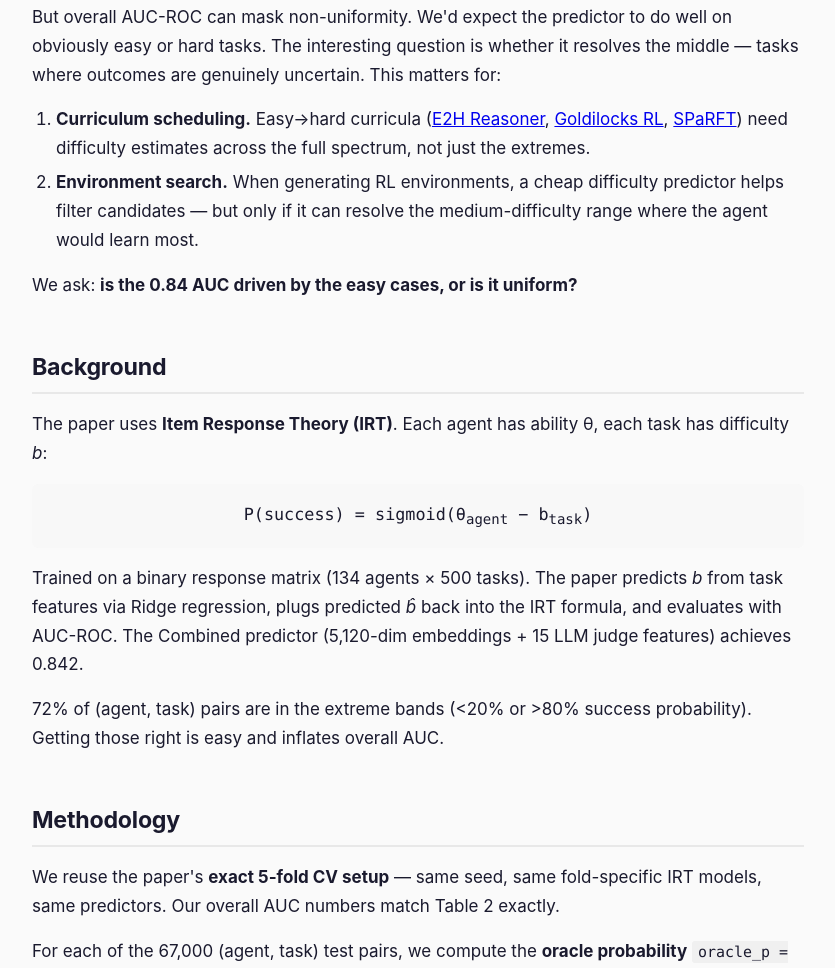
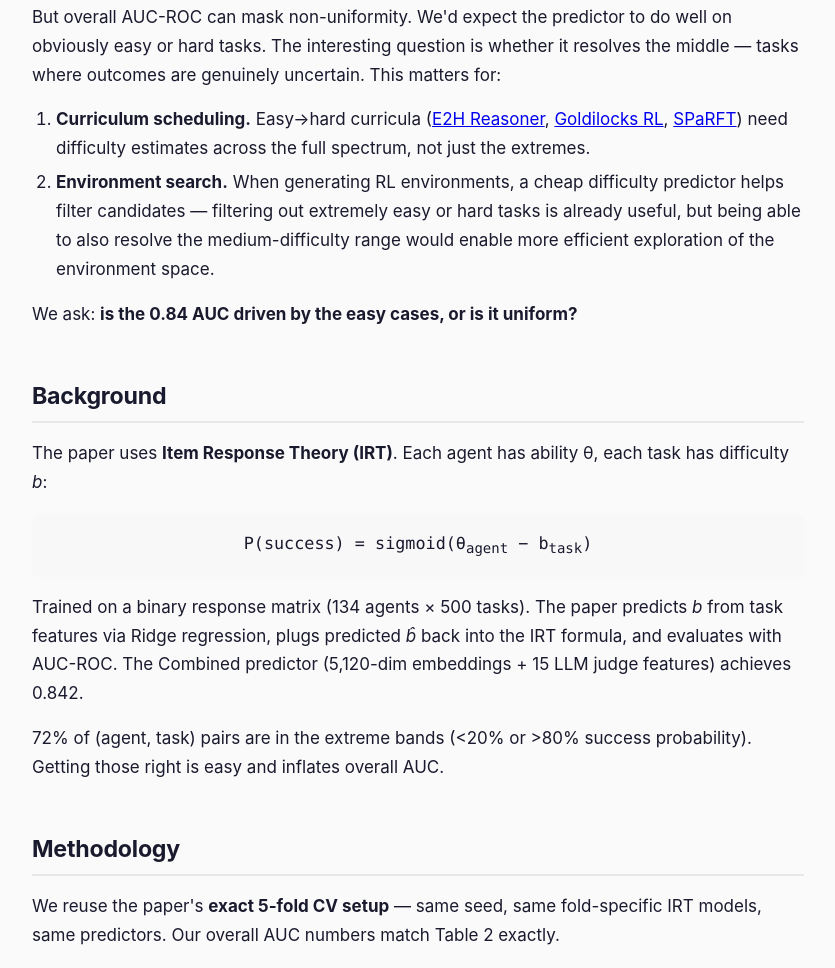
Before and after one commit to Sujai1/agent-psychology, a plain HTML site: page docs/index.html in a window 1280 px wide. Shown: the part 749-1717 px from the top of the page, without its empty margins (222-1057 px from the left). Drawn offline with Linux system fonts and the light colour scheme.

Commit message:
Fix environment search framing: filtering extremes is also useful
Co-Authored-By: Claude Opus 4.6 (1M context) <noreply@anthropic.com>

```diff
--- a/docs/index.html
+++ b/docs/index.html
@@ -45,7 +45,7 @@
 
 <ol>
   <li><strong>Curriculum scheduling.</strong> Easy&rarr;hard curricula (<a href="https://arxiv.org/abs/2506.06632">E2H Reasoner</a>, <a href="https://arxiv.org/html/2602.14868">Goldilocks RL</a>, <a href="https://arxiv.org/abs/2508.05015">SPaRFT</a>) need difficulty estimates across the full spectrum, not just the extremes.</li>
-  <li><strong>Environment search.</strong> When generating RL environments, a cheap difficulty predictor helps filter candidates &mdash; but only if it can resolve the medium-difficulty range where the agent would learn most.</li>
+  <li><strong>Environment search.</strong> When generating RL environments, a cheap difficulty predictor helps filter candidates &mdash; filtering out extremely easy or hard tasks is already useful, but being able to also resolve the medium-difficulty range would enable more efficient exploration of the environment space.</li>
 </ol>
 
 <p>We ask: <strong>is the 0.84 AUC driven by the easy cases, or is it uniform?</strong></p>
```
